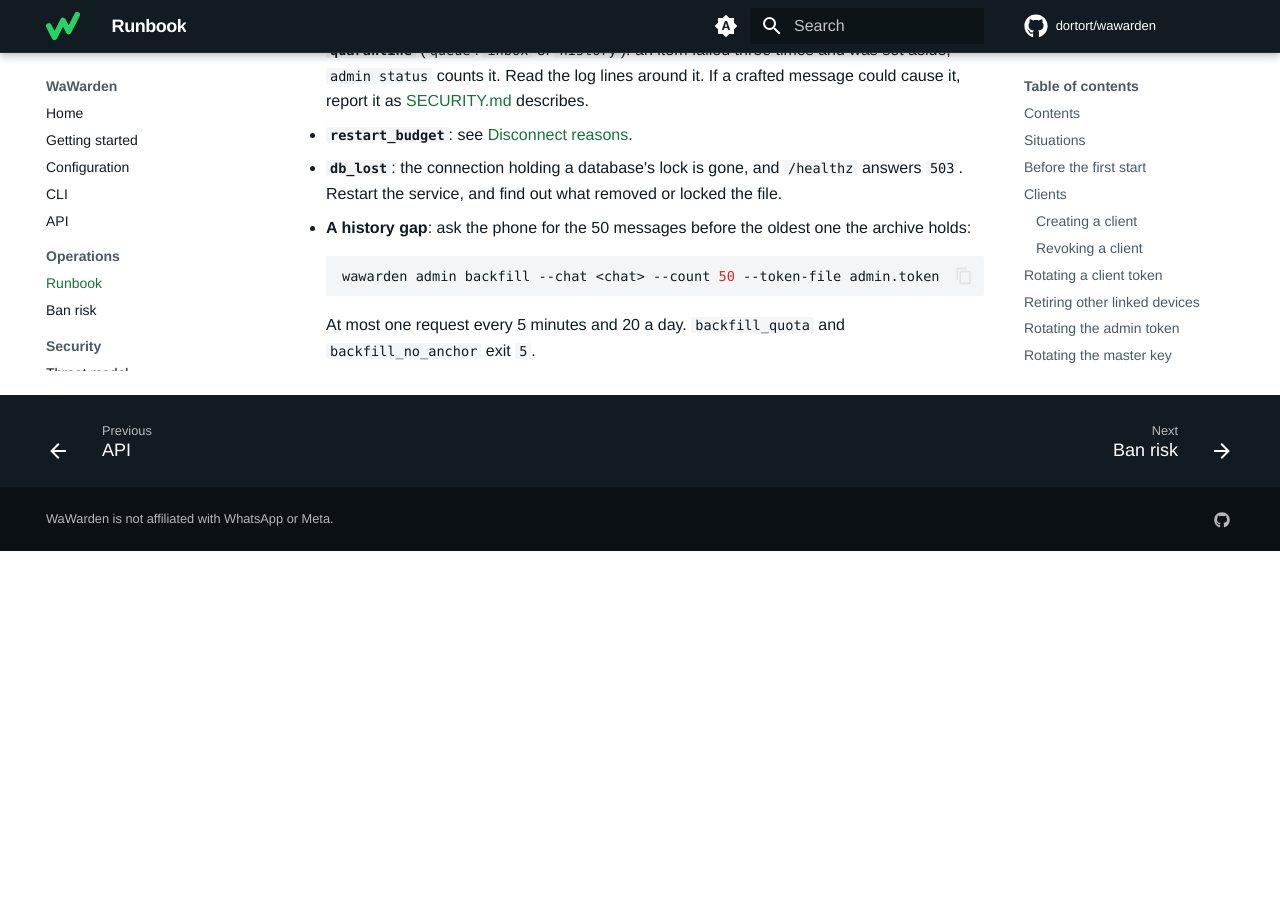
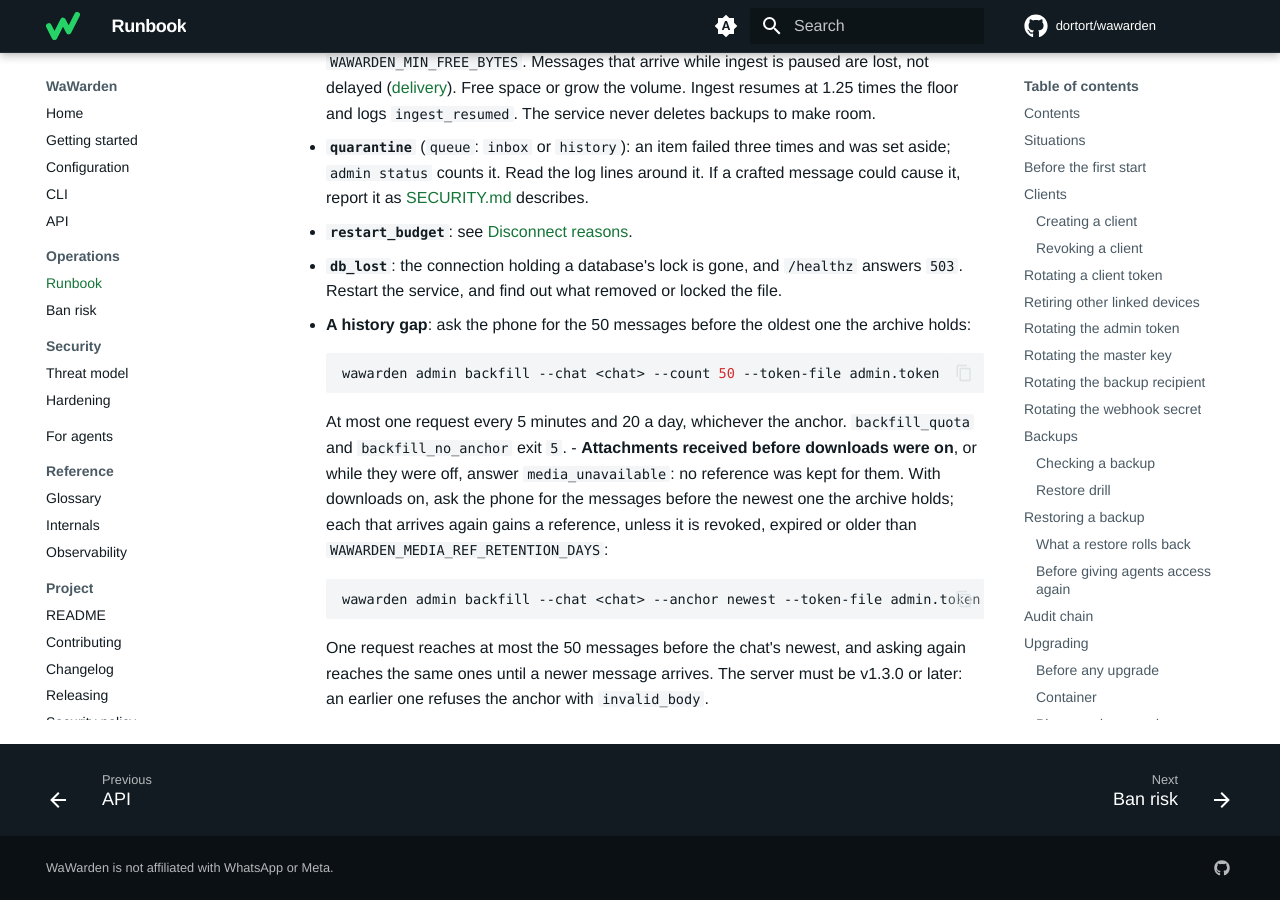
Before and after one commit to dortort/wawarden, an MkDocs documentation site: the page built from docs/runbook.md, in a window 1280 px wide and 900 px high, scrolled down 21566 px. Built offline with MkDocs 1.6.1 and Material for MkDocs 9.7.7, drawn with Linux system fonts in a browser that asks for light colours; comment, search, counter and statistics services are not loaded; before the commit the page ends 22117 px from its top, so only the background shows below that; some of the changed text lies outside the part shown.

Commit message:
docs: say how an attachment received before downloads were on gets a reference
References are kept only for attachments received while downloads are on.
The runbook, the configuration reference and the internals now say that
an earlier one answers media_unavailable until a newest-anchored backfill
re-delivers its message, at most 50 a request and only within the
reference retention, and the internals describe the fake's answer to a
backfill anchored at a message it delivered.

Co-Authored-By: Claude Opus 5.5 <noreply@anthropic.com>
Co-Authored-By: Claude Fable 5.1 <noreply@anthropic.com>

````diff
--- a/docs/runbook.md
+++ b/docs/runbook.md
@@ -62,7 +62,7 @@ Exit codes are listed under [exit codes](cli.md#exit-codes).
 | `backup_failed`, `backup_prune_failed` | [Backup failures](#backup-failures) |
 | `rekey_conflict` | [Re-key conflicts](#re-key-conflicts) |
 | `notify_dropped`, `notify_failed` | [Dropped notifications](#dropped-notifications) |
-| `ingest_paused`, `quarantine`, `restart_budget`, `db_lost` | [Other incidents](#other-incidents) |
+| `ingest_paused`, `quarantine`, `restart_budget`, `db_lost`, an attachment received before downloads were on answering `media_unavailable` | [Other incidents](#other-incidents) |
 
 ## Before the first start
 
@@ -84,7 +84,12 @@ clients depend on the service
   with `--allow-media` can download it (see
   [Attachments](api.md#attachments)). At or below `16777216` (16 MiB), no attachment byte will be
   written to disk. Give the container `--memory=768m` with downloads on.
-  Setting it back to 0 removes every stored reference within a minute.
+  Setting it back to 0 removes every stored reference within a minute. A
+  reference is kept only for an attachment received while it is above 0: one
+  received before downloads were on, or while they were off, answers
+  `media_unavailable` until a newest-anchored backfill re-delivers its message
+  (up to 50 messages a request, and only within the reference retention; see
+  [Other incidents](#other-incidents)).
 
 Keep a copy of `keys/master` off the host once the first start has created it.
 Do the same for `keys/retired/` after each
@@ -871,5 +876,19 @@ copies it, so a dropped post loses no event from the output.
   wawarden admin backfill --chat <chat> --count 50 --token-file admin.token
   ```
 
-  At most one request every 5 minutes and 20 a day. `backfill_quota` and
-  `backfill_no_anchor` exit `5`.
+  At most one request every 5 minutes and 20 a day, whichever the anchor.
+  `backfill_quota` and `backfill_no_anchor` exit `5`.
+- **Attachments received before downloads were on**, or while they were off,
+  answer `media_unavailable`: no reference was kept for them. With downloads
+  on, ask the phone for the messages before the newest one the archive holds;
+  each that arrives again gains a reference, unless it is revoked, expired or
+  older than `WAWARDEN_MEDIA_REF_RETENTION_DAYS`:
+
+  ```sh
+  wawarden admin backfill --chat <chat> --anchor newest --token-file admin.token
+  ```
+
+  One request reaches at most the 50 messages before the chat's newest, and
+  asking again reaches the same ones until a newer message arrives. The server
+  must be v1.3.0 or later: an earlier one refuses the anchor with
+  `invalid_body`.
````
Also changed, not shown: docs/configuration.md (+1 -1 lines), docs/internals.md (+17 -3 lines).
